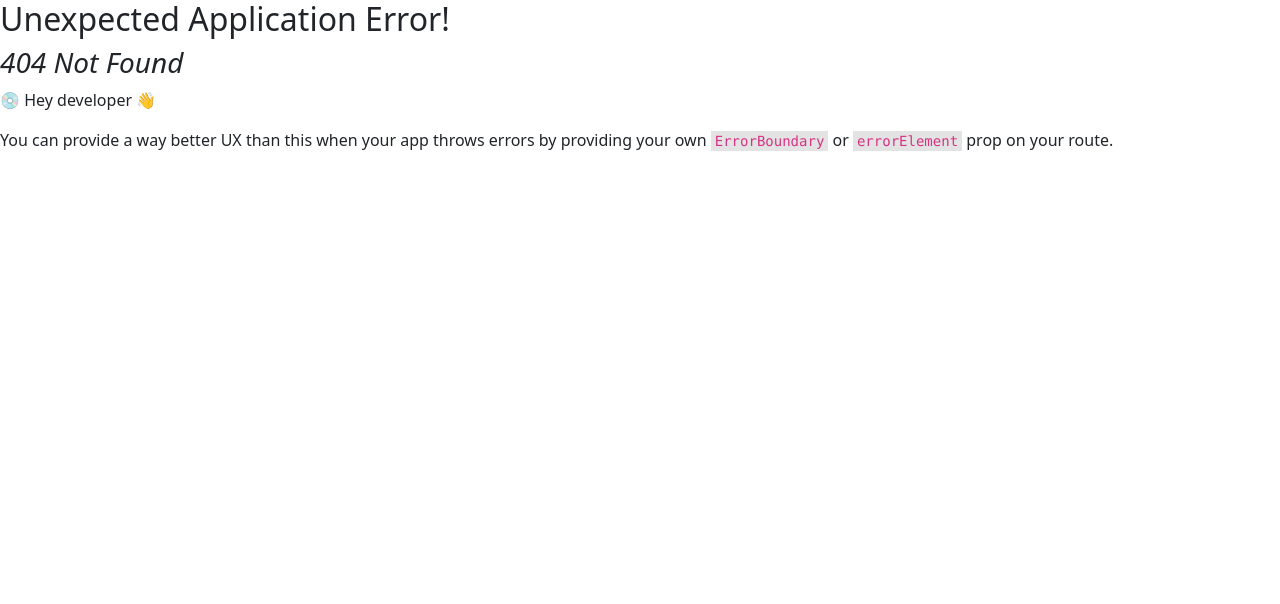
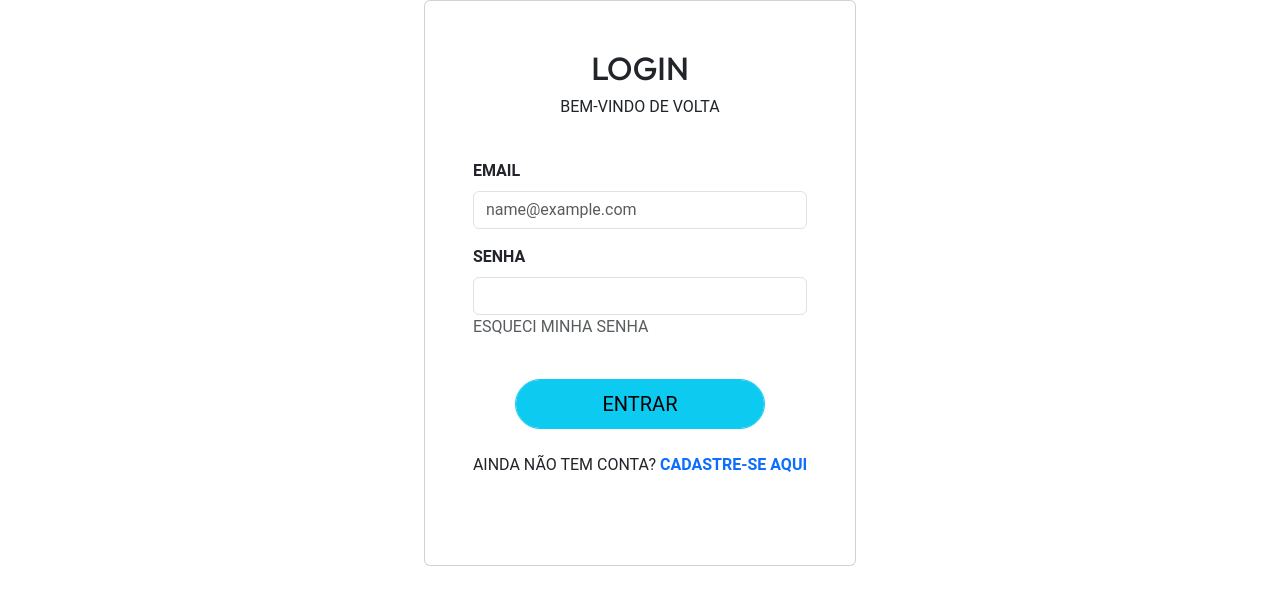
Before and after one commit to AnaClaraSM/Agromarket-sprint3, a React (Vite) app: page /login in a window 1280 px wide. Before the commit this address had no page. Shown: the top 604 px of the page. Built offline with nearby package versions, Linux system fonts and the light colour scheme.

Commit message:
Ben - Login

```diff
--- a/src/main.jsx
+++ b/src/main.jsx
@@ -9,7 +9,7 @@ import { createBrowserRouter, RouterProvider } from 'react-router-dom';
 
 // Pages
 import Home from './routes/Home/index.jsx'
-// import Login from './routes/Login/index.jsx'
+import Login from './routes/Login/index.jsx'
 // import Registro from './routes/Registro/index.jsx'
 import CadastroConsumidor from './routes/CadastroConsumidor/index.jsx'
 import CadastroProdutor1 from './routes/CadastroProdutor1/index.jsx'
@@ -22,7 +22,7 @@ const router = createBrowserRouter([
         element: <App />,
         children: [
             { path: "/", element: <Home /> },
-            // { path: "/login", element: <Login/>},
+            { path: "/login", element: <Login/>},
             // { path: "/registro", element: <Registro/>},
             { path: "/cadastroConsumidor", element: <CadastroConsumidor/>},
             { path: "/cadastroProdutor1", element: <CadastroProdutor1/>},
--- a/src/routes/Login/index.jsx
+++ b/src/routes/Login/index.jsx
@@ -0,0 +1,85 @@
+// Login.js
+import React, { useState } from 'react';
+import { useNavigate } from 'react-router-dom';
+// import '../styles/login.css';
+
+const Login = () => {
+  const [formData, setFormData] = useState({ email: '', senha: '' });
+  const navigate = useNavigate();
+
+  const handleChange = (e) => {
+    const { name, value } = e.target;
+    setFormData({
+      ...formData,
+      [name]: value
+    });
+  };
+
+  const validarLogin = (e) => {
+    e.preventDefault();
+    const { email, senha } = formData;
+
+    if (email.trim() === '' || senha.trim() === '') {
+      alert("Por favor, preencha todos os campos.");
+      return;
+    }
+
+    // Sucesso no login
+    alert("Login realizado com sucesso!");
+    navigate('/compras'); // Redireciona para a página de compras
+  };
+
+  return (
+    <div className="container d-flex justify-content-center align-items-center">
+      <div className="card">
+        <form className="form-group" onSubmit={validarLogin}>
+          <div className="mb-3 bg p-5 rounded">
+            <h2 className="text-center container-login">LOGIN</h2>
+            <p className="text-center containe-bg">BEM-VINDO DE VOLTA</p>
+
+            <label className="form-label mt-4 fw-semibold">EMAIL</label>
+            <input
+              type="email"
+              className="form-control input-color"
+              name="email"
+              value={formData.email}
+              onChange={handleChange}
+              placeholder="name@example.com"
+            />
+
+            <label className="form-label mt-3 fw-semibold">SENHA</label>
+            <input
+              type="password"
+              className="form-control input-color"
+              name="senha"
+              value={formData.senha}
+              onChange={handleChange}
+            />
+
+            <div className="pb-4">
+              <a href="#!" className="text-muted containe-bg">ESQUECI MINHA SENHA</a>
+            </div>
+
+            <div className="d-flex btn-color justify-content-center">
+              <button
+                className="form-control bnt-color mt-3 btn btn-info btn-block btn-lg"
+                type="submit"
+                style={{ width: '250px', height: '50px', borderRadius: '40px' }}
+              >
+                ENTRAR
+              </button>
+            </div>
+
+            <div className="container-botton py-4 d-flex justify-content-center">
+              <p className="mb-0">
+                AINDA NÃO TEM CONTA? <a href="/registro" className="bg fw-bold">CADASTRE-SE AQUI</a>
+              </p>
+            </div>
+          </div>
+        </form>
+      </div>
+    </div>
+  );
+};
+
+export default Login;
```
